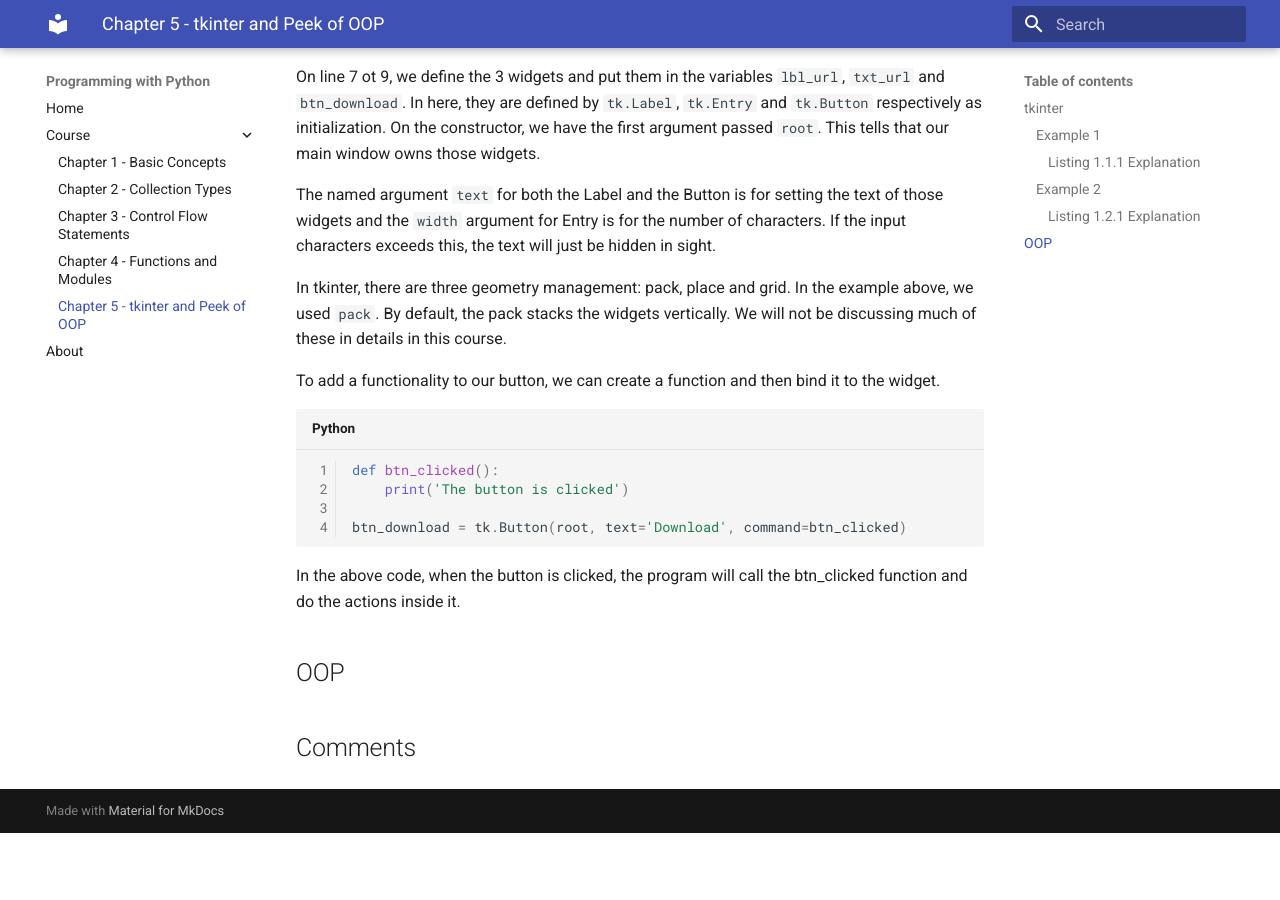
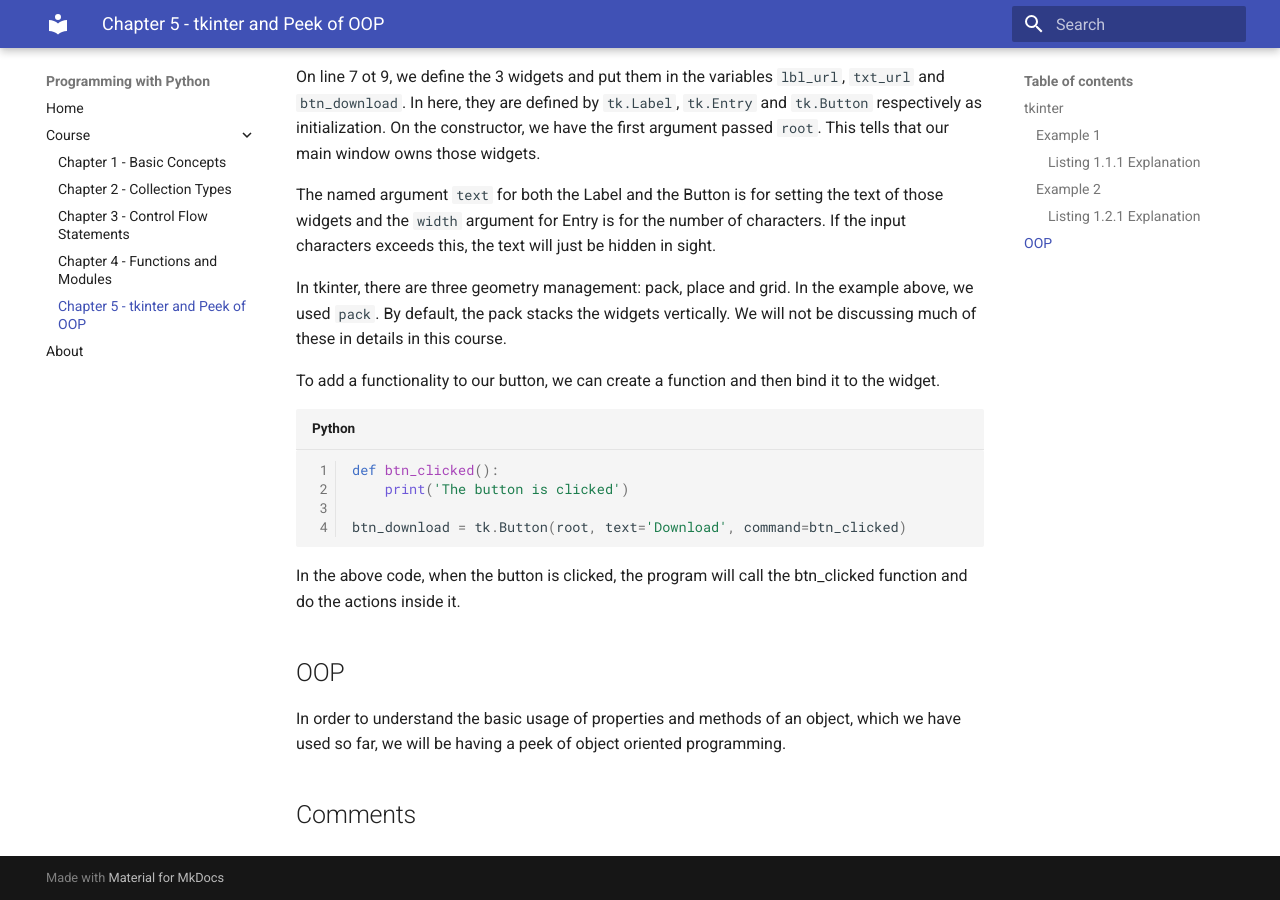
Before and after one commit to alexiusacademia/programming-with-python-course, an MkDocs documentation site: the page built from docs/course/chapter5.md, in a window 1280 px wide and 900 px high, scrolled down 2717 px. Built offline with MkDocs 1.6.1 and Material for MkDocs 9.7.7, drawn with Linux system fonts in a browser that asks for light colours; comment, search, counter and statistics services are not loaded; before the commit the page ends 3550 px from its top, so only the background shows below that; some of the changed text lies outside the part shown.

Commit message:
typo correction

```diff
--- a/docs/course/chapter5.md
+++ b/docs/course/chapter5.md
@@ -2,7 +2,7 @@
 comments: true
 ---
 
-# Chapter 5: tkinter and Peak to OOP
+# Chapter 5: tkinter and Peek to OOP
 
 In this chapter, we will introduce `tkinter`, the default GUI framework for python that is pre-installed in the distribution. For the next sub-chapter, in order to futher understand the usgaes of tkinter and other libraries, `OOP` or object oriented programming will be slightly introduced.
 
@@ -106,3 +106,6 @@
 In the above code, when the button is clicked, the program will call the btn_clicked function and do the actions inside it.
 
 ## OOP
+
+In order to understand the basic usage of properties and methods of an object, which we have used so far, we will be having
+a peek of object oriented programming.
```
